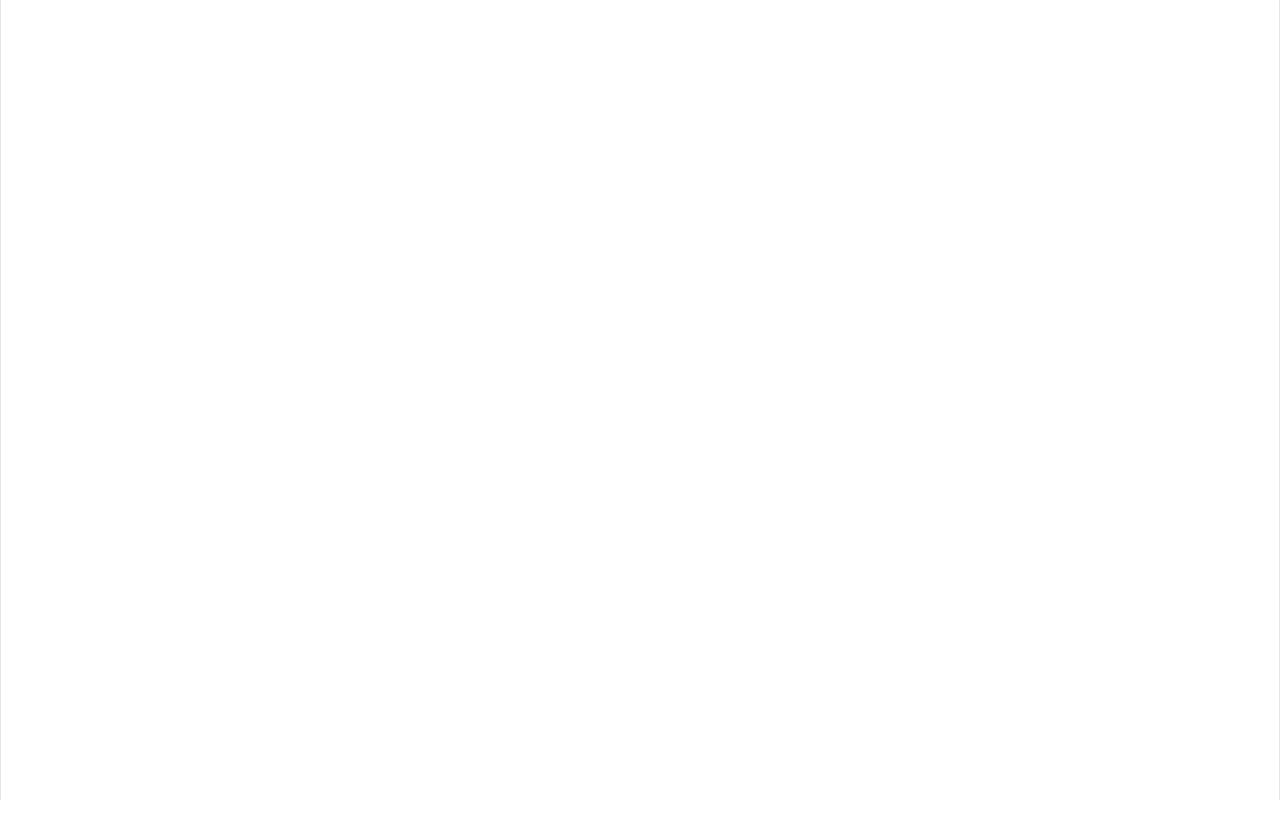
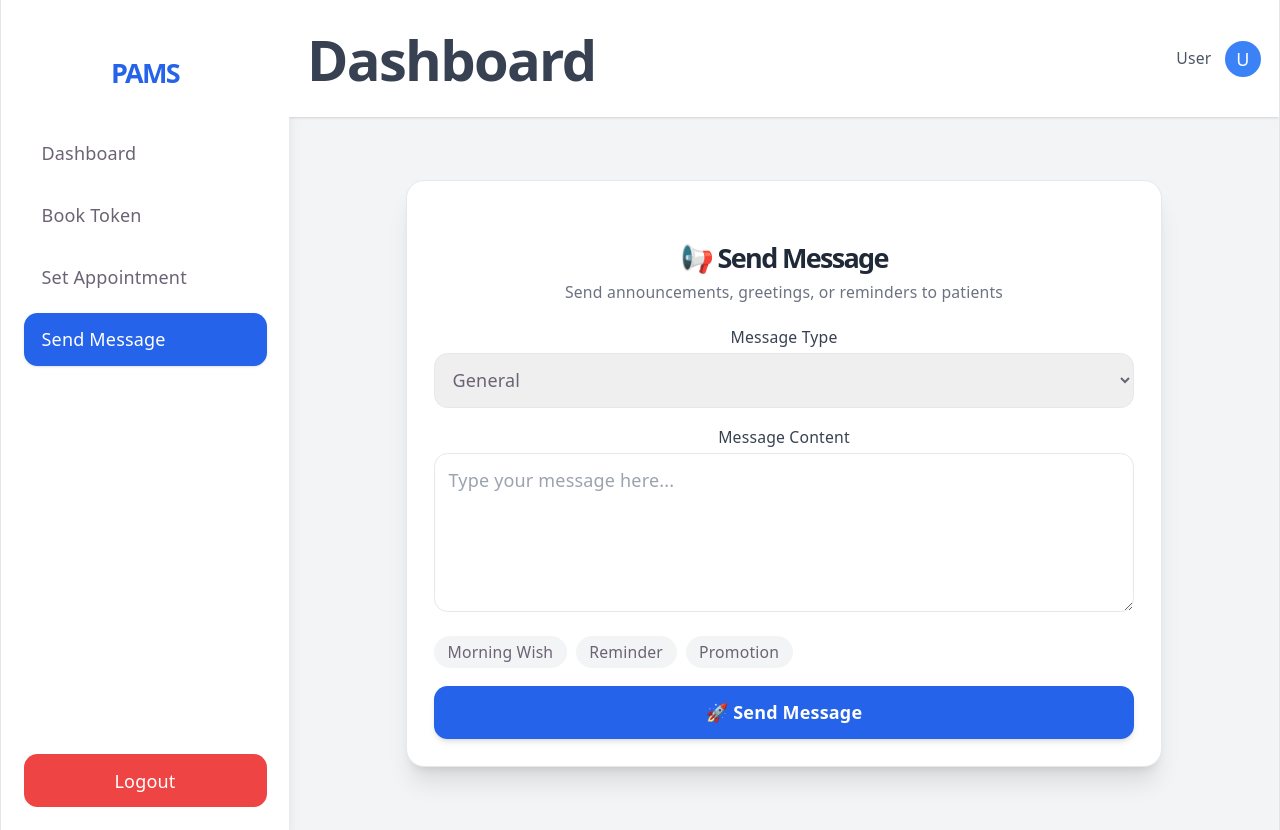
Before and after one commit to asishkumarv/PAMS, a React app in the folder frontend/: page /send-message in a window 1280 px wide. Before the commit this address had no page. Before the commit the page ends 800 px from the top, so only its background shows below. Built offline with nearby package versions, Linux system fonts and the light colour scheme; the HTML template or start-up script is replaced by a standard one.

Commit message:
bulk message update

```diff
--- a/frontend/src/App.jsx
+++ b/frontend/src/App.jsx
@@ -13,6 +13,7 @@ import BookToken from "./pages/BookToken";
 import SetAppointment from "./pages/SetAppointment";
 import PatientBookToken from "./pages/PatientBookToken";
 import MyTokens from "./pages/MyTokens";
+import SendMessage from "./pages/SendMessage";
 
 function App() {
   return (
@@ -33,6 +34,7 @@ function App() {
         <Route path="/sdashboard" element={<StaffDashboard />} />
         <Route path="/book-token" element={<BookToken />} />
         <Route path="/set-appointment" element={<SetAppointment />} />
+        <Route path="/send-message" element={<SendMessage />} />
         {/* Protected */}
 <Route
   path="/dashboard"
--- a/frontend/src/components/Sidebar.jsx
+++ b/frontend/src/components/Sidebar.jsx
@@ -1,7 +1,8 @@
-import { useNavigate } from "react-router-dom";
+import { useNavigate, useLocation } from "react-router-dom";
 
 export default function Sidebar({ close }) {
   const nav = useNavigate();
+  const location = useLocation(); // 🔥 important
 
   const logout = () => {
     localStorage.clear();
@@ -12,13 +13,12 @@ export default function Sidebar({ close }) {
     { name: "Dashboard", path: "/sdashboard" },
     { name: "Book Token", path: "/book-token" },
     { name: "Set Appointment", path: "/set-appointment" },
-
+    { name: "Send Message", path: "/send-message" },
   ];
 
   return (
     <div className="h-full flex flex-col bg-white shadow-lg p-5 w-64">
 
-      {/* 🔥 Mobile Close Button */}
       {close && (
         <button
           onClick={close}
@@ -28,30 +28,35 @@ export default function Sidebar({ close }) {
         </button>
       )}
 
-      {/* Logo */}
       <h1 className="text-2xl font-bold text-blue-600 mb-8">
         PAMS
       </h1>
 
-      {/* Menu */}
       <nav className="flex flex-col gap-2">
 
-        {menu.map((item, i) => (
+        {menu.map((item, i) => {
+          const isActive = location.pathname === item.path;
+
+          return (
             <button
               key={i}
               onClick={() => {
                 nav(item.path);
-              close && close(); // close on mobile click
+                close && close();
               }}
-            className="text-left px-4 py-3 rounded-xl hover:bg-blue-50 hover:text-blue-600 transition"
+              className={`text-left px-4 py-3 rounded-xl transition ${
+                isActive
+                  ? "bg-blue-600 text-white shadow"
+                  : "hover:bg-blue-50 hover:text-blue-600"
+              }`}
             >
               {item.name}
             </button>
-        ))}
+          );
+        })}
 
       </nav>
 
-      {/* Logout */}
       <div className="mt-auto pt-6">
         <button
           onClick={logout}
--- /dev/null
+++ b/frontend/src/pages/SendMessage.jsx
@@ -0,0 +1,123 @@
+import { useState } from "react";
+import API from "../services/api";
+import Layout from "../components/Layout";
+
+export default function SendMessage() {
+  const [msg, setMsg] = useState("");
+  const [type, setType] = useState("GENERAL");
+  const [loading, setLoading] = useState(false);
+
+  const sendBulk = async () => {
+    if (!msg.trim()) {
+      alert("Enter message ❌");
+      return;
+    }
+
+    try {
+      setLoading(true);
+
+      await API.post("/api/bulk-sms", {
+        message: msg,
+        type: type,
+      });
+
+      alert("Messages sent successfully ✅");
+      setMsg("");
+
+    } catch (err) {
+      alert("Failed to send ❌");
+    } finally {
+      setLoading(false);
+    }
+  };
+
+  return (
+  <Layout>
+    <div className="p-6 flex justify-center items-center min-h-[80vh]">
+
+      <div className="w-full max-w-2xl bg-white shadow-xl rounded-2xl p-6 border">
+
+        {/* Title */}
+        <h1 className="text-2xl font-bold text-gray-800 mb-1">
+          📢 Send Message
+        </h1>
+        <p className="text-gray-500 mb-5 text-sm">
+          Send announcements, greetings, or reminders to patients
+        </p>
+
+        {/* Message Type */}
+        <label className="text-sm font-medium text-gray-700 mb-1 block">
+          Message Type
+        </label>
+
+        <select
+          value={type}
+          onChange={(e) => setType(e.target.value)}
+          className="w-full p-3 border rounded-xl mb-4 focus:outline-none focus:ring-2 focus:ring-blue-500"
+        >
+          <option value="GENERAL">General</option>
+          <option value="GREETING">Greeting 🎉</option>
+          <option value="REMINDER">Reminder ⏰</option>
+          <option value="ADVERTISEMENT">Advertisement 📢</option>
+        </select>
+
+        {/* Message Box */}
+        <label className="text-sm font-medium text-gray-700 mb-1 block">
+          Message Content
+        </label>
+
+        <textarea
+          rows="5"
+          placeholder="Type your message here..."
+          value={msg}
+          onChange={(e) => setMsg(e.target.value)}
+          className="w-full p-3 border rounded-xl mb-4 focus:outline-none focus:ring-2 focus:ring-blue-500"
+        />
+
+        {/* Quick Templates */}
+        <div className="flex gap-2 flex-wrap mb-4">
+          <button
+            onClick={() => setMsg("Good Morning 🌞 Stay healthy!")}
+            className="px-3 py-1 bg-gray-100 rounded-full text-sm hover:bg-gray-200"
+          >
+            Morning Wish
+          </button>
+
+          <button
+            onClick={() =>
+              setMsg("Reminder: Your appointment is tomorrow. Please be on time.")
+            }
+            className="px-3 py-1 bg-gray-100 rounded-full text-sm hover:bg-gray-200"
+          >
+            Reminder
+          </button>
+
+          <button
+            onClick={() =>
+              setMsg("Free health checkup camp this Sunday! Visit us.")
+            }
+            className="px-3 py-1 bg-gray-100 rounded-full text-sm hover:bg-gray-200"
+          >
+            Promotion
+          </button>
+        </div>
+
+        {/* Send Button */}
+        <button
+          onClick={sendBulk}
+          disabled={loading}
+          className={`w-full py-3 rounded-xl text-white font-semibold transition ${
+            loading
+              ? "bg-gray-400 cursor-not-allowed"
+              : "bg-blue-600 hover:bg-blue-700 shadow-md"
+          }`}
+        >
+          {loading ? "Sending Messages..." : "🚀 Send Message"}
+        </button>
+
+      </div>
+
+    </div>
+  </Layout>
+);
+}
```
Also changed, not shown: 1 other file (tests, documents, lock files or other folders). Lines whose indentation alone changed are shown as unchanged.
